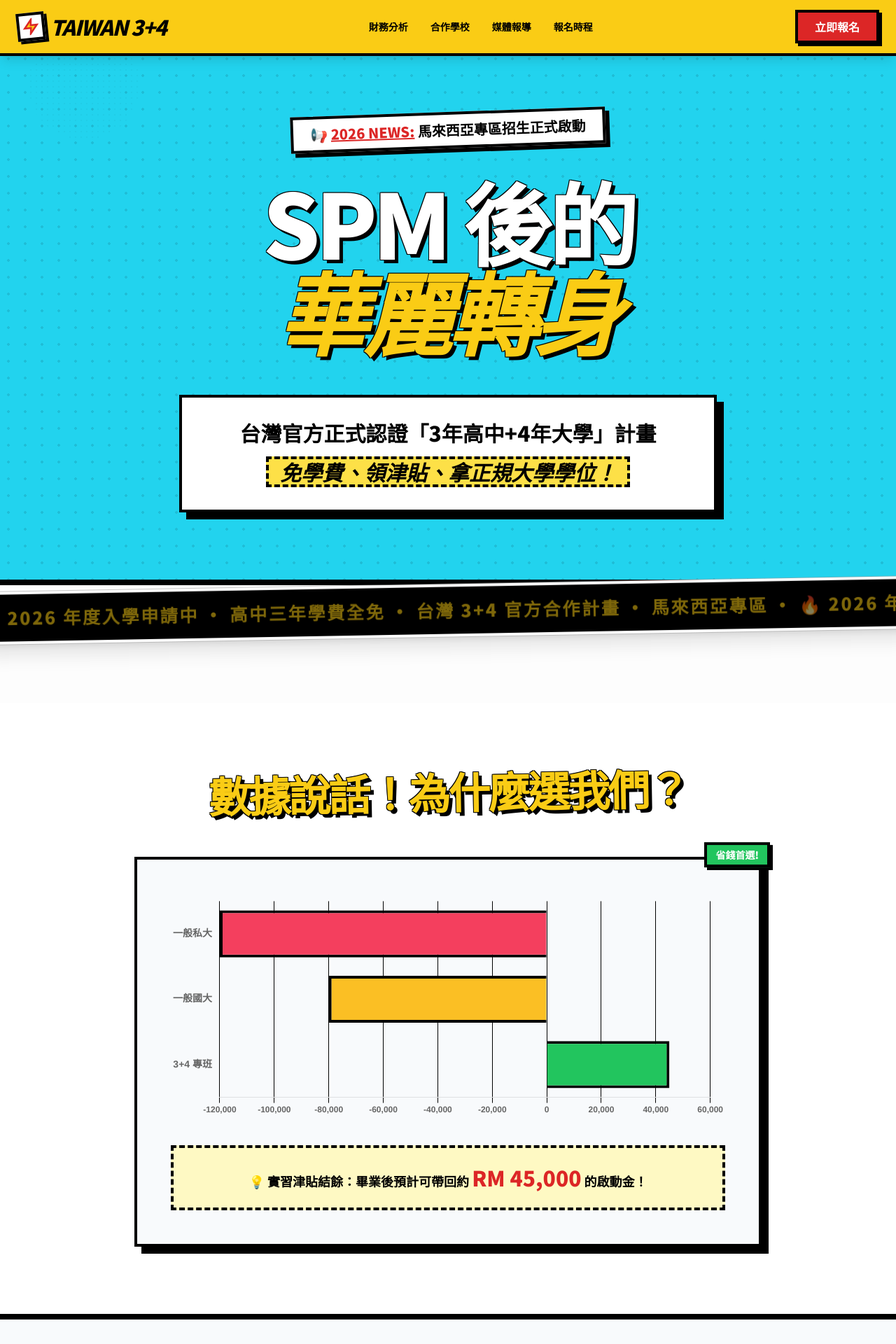
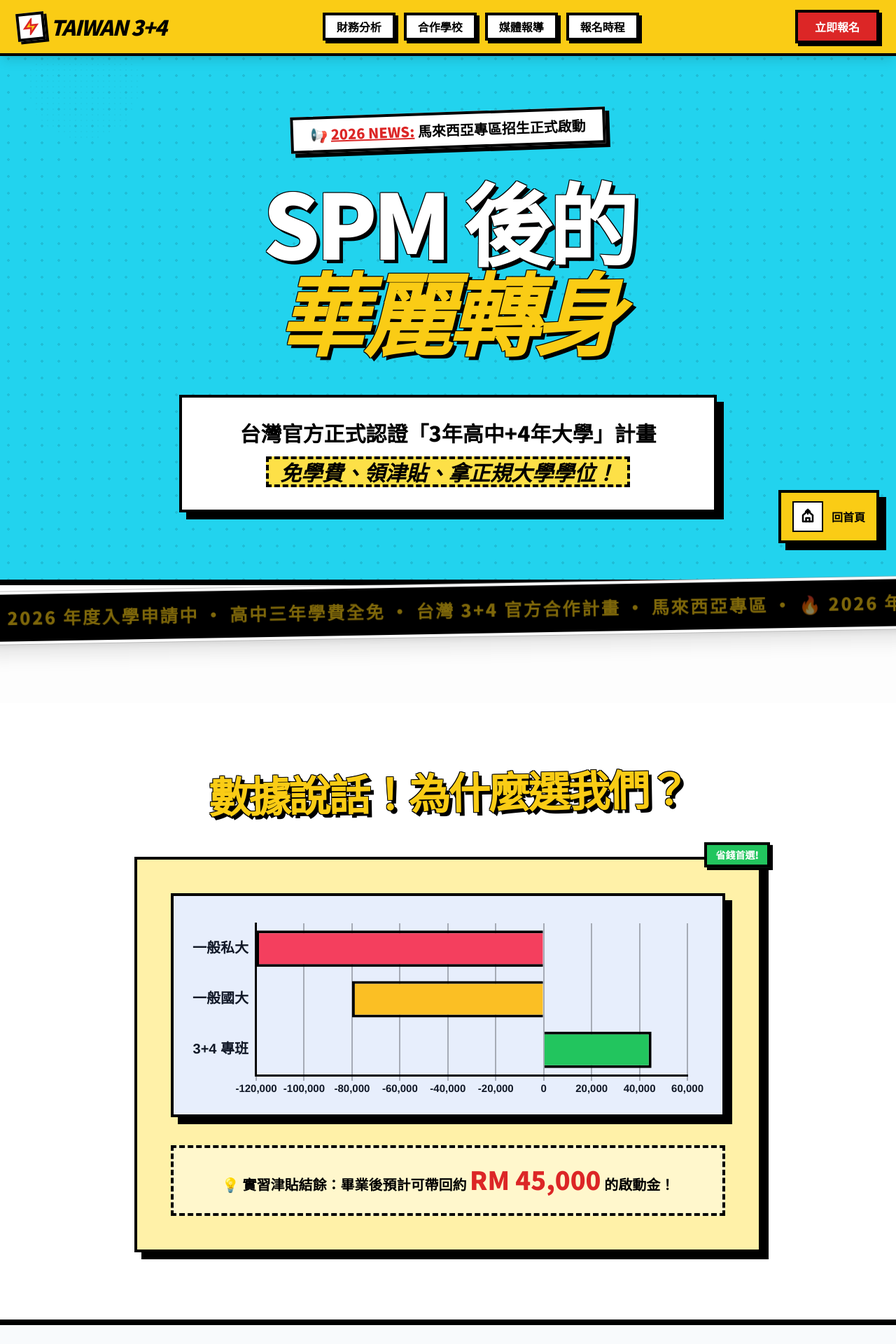
Before and after one commit to isaac0194/taiwan-3plus4-landing, a React (Vite) app: page / in a window 1280 px wide. Shown: the top 1920 px of the page at 70% size. Built offline with nearby package versions, Linux system fonts and the light colour scheme.

Commit message:
Refine homepage sections and school cards

```diff
--- a/src/App.jsx
+++ b/src/App.jsx
@@ -3,6 +3,7 @@ import Navbar from './components/Navbar';
 import HeroSection from './components/HeroSection';
 import FeaturesSection from './components/FeaturesSection';
 import Footer from './components/Footer';
+import { IconHomeTop } from './components/shared';
 
 // Lazy load 非首屏元件，減少初始 bundle 大小
 const FinanceSection = lazy(() => import('./components/FinanceSection'));
@@ -75,6 +76,17 @@ export default function App() {
       </main>
 
       <Footer />
+
+      <a
+        href="#"
+        className="fixed bottom-6 right-6 z-[120] bg-yellow-400 text-black border-4 border-black px-4 py-3 comic-shadow hover:-translate-y-1 transition-all focus:outline-none focus:ring-4 focus:ring-black flex items-center gap-3"
+        aria-label="回首頁"
+      >
+        <span className="bg-white border-2 border-black p-2">
+          <IconHomeTop />
+        </span>
+        <span className="font-black text-base uppercase leading-none">回首頁</span>
+      </a>
     </div>
   );
 }
--- a/src/components/FinanceSection.jsx
+++ b/src/components/FinanceSection.jsx
@@ -19,11 +19,24 @@ const chartOptions = {
   maintainAspectRatio: false,
   plugins: {
     legend: { display: false },
-    tooltip: { backgroundColor: '#000', padding: 12 },
+    tooltip: {
+      backgroundColor: '#000',
+      padding: 14,
+      titleFont: { size: 16, weight: 'bold' },
+      bodyFont: { size: 15, weight: 'bold' },
+    },
   },
   scales: {
-    x: { grid: { color: '#000' }, ticks: { font: { weight: 'bold' } } },
-    y: { grid: { display: false }, ticks: { font: { weight: 'bold', size: 14 } } },
+    x: {
+      grid: { color: 'rgba(0, 0, 0, 0.28)', lineWidth: 2 },
+      ticks: { color: '#111827', font: { weight: 'bold', size: 15 } },
+      border: { color: '#000', width: 3 },
+    },
+    y: {
+      grid: { display: false },
+      ticks: { color: '#111827', font: { weight: 'bold', size: 20 } },
+      border: { color: '#000', width: 3 },
+    },
   },
 };
 
@@ -52,14 +65,18 @@ export default function FinanceSection() {
           </h2>
         </FadeInUp>
         <SlideIn from="left">
-          <div className="bg-slate-50 border-4 border-black p-6 sm:p-12 comic-shadow relative group text-black">
+          <div className="bg-[#fff1a8] border-4 border-black p-6 sm:p-12 comic-shadow relative group text-black">
             <Badge text="省錢首選!" color="bg-green-500" />
-            <div className="h-80 w-full" role="img" aria-label="財務比較圖表：3+4專班預計可帶回 RM 45,000 啟動金，一般私大費用約 RM 120,000，一般國大費用約 RM 80,000">
+            <div
+              className="h-80 w-full bg-[#e7eefc] border-4 border-black p-4 sm:p-6 comic-shadow"
+              role="img"
+              aria-label="財務比較圖表：3+4專班預計可帶回 RM 45,000 啟動金，一般私大費用約 RM 120,000，一般國大費用約 RM 80,000"
+            >
               <Bar options={chartOptions} data={chartData} />
             </div>
-            <div className="mt-10 p-6 bg-yellow-100 border-4 border-black border-dashed font-black text-lg text-center">
+            <div className="mt-10 p-6 bg-[#fff7cc] border-4 border-black border-dashed font-black text-xl text-center leading-relaxed">
               <span aria-hidden="true">💡</span> 實習津貼結餘：畢業後預計可帶回約{' '}
-              <strong className="text-red-600 text-3xl font-black">RM 45,000</strong> 的啟動金！
+              <strong className="text-red-600 text-4xl font-black">RM 45,000</strong> 的啟動金！
             </div>
           </div>
         </SlideIn>
--- a/src/components/Navbar.jsx
+++ b/src/components/Navbar.jsx
@@ -1,4 +1,11 @@
 import { IconZap } from './shared';
+
+const navItems = [
+  { href: '#finance', label: '財務分析' },
+  { href: '#schools', label: '合作學校' },
+  { href: '#news', label: '媒體報導' },
+  { href: '#timeline', label: '報名時程' },
+];
 
 export default function Navbar() {
   return (
@@ -14,11 +21,17 @@ export default function Navbar() {
           </div>
           <span className="text-2xl sm:text-3xl tracking-tighter italic uppercase">Taiwan 3+4</span>
         </a>
-        <div className="hidden lg:flex gap-8 text-sm uppercase text-black" role="list">
-          <a href="#finance" className="hover:text-red-600 transition-colors focus:outline-none focus:underline" role="listitem">財務分析</a>
-          <a href="#schools" className="hover:text-red-600 transition-colors focus:outline-none focus:underline" role="listitem">合作學校</a>
-          <a href="#news" className="hover:text-red-600 transition-colors focus:outline-none focus:underline" role="listitem">媒體報導</a>
-          <a href="#timeline" className="hover:text-red-600 transition-colors focus:outline-none focus:underline" role="listitem">報名時程</a>
+        <div className="hidden lg:flex gap-3 text-black items-center" role="list">
+          {navItems.map((item) => (
+            <a
+              key={item.href}
+              href={item.href}
+              className="bg-white border-4 border-black px-4 py-2 text-base leading-none shadow-[4px_4px_0px_0px_rgba(0,0,0,1)] hover:bg-black hover:text-yellow-300 hover:-translate-y-1 transition-all focus:outline-none focus:ring-4 focus:ring-black"
+              role="listitem"
+            >
+              {item.label}
+            </a>
+          ))}
         </div>
         <a
           href="#contact"
--- a/src/components/SchoolModal.jsx
+++ b/src/components/SchoolModal.jsx
@@ -76,8 +76,8 @@ export default function SchoolModal({ school, onClose }) {
           <ul className="space-y-3">
             {school.highlights.map((h, i) => (
               <li key={i} className="flex items-start gap-3 font-bold text-base leading-relaxed">
-                <span className="text-xl mt-0.5" aria-hidden="true">•</span>
-                <span>{h}</span>
+                <span className="text-xl mt-0.5" aria-hidden="true">{h.icon}</span>
+                <span>{h.text}</span>
               </li>
             ))}
           </ul>
--- a/src/components/SchoolsSection.jsx
+++ b/src/components/SchoolsSection.jsx
@@ -18,24 +18,33 @@ const schools = [
   {
     name: "六信高中",
     loc: "台南市",
-    majors: ["電機科", "機械科", "冷凍空調科"],
+    majors: ["資訊科", "烘焙科"],
     color: "bg-red-400",
     panelColor: "bg-cyan-300",
     logo: LOGOS.lhvs,
     badge: "南台灣口碑",
     link: "https://www.lhvs.tn.edu.tw/",
-    highlights: ["全額補助學費", "住宿補貼", "就業保障"],
+    highlights: [
+      { icon: "🏫", text: "南台灣口碑名校，創校近 70 年，校風嚴謹" },
+      { icon: "💰", text: "第一志願入學贈「物品抵用券」，全額折抵制服與寢具費用" },
+      { icon: "📜", text: "通過華測（TOCFL）分級，最高可領取 4,000 元獎學金" },
+    ],
   },
   {
     name: "新光高中",
     loc: "高雄市",
-    majors: ["電機科", "資訊科", "冷凍空調科"],
+    majors: ["資訊科"],
     color: "bg-blue-400",
     panelColor: "bg-slate-200",
     logo: LOGOS.sghs,
     badge: "住宿全免",
     link: "https://sg.sgshedu.tw/",
-    highlights: ["住宿費全免", "企業實習", "技術認證"],
+    highlights: [
+      { icon: "💰", text: "住宿費全免，每月僅需負擔水電費約 300 元" },
+      { icon: "⚙️", text: "直升正修科技大學電機工程系，南台灣工程界名氣響亮" },
+      { icon: "💵", text: "學費政府全額補助，實習津貼每月至少 NT$ 28,590 起" },
+      { icon: "🚉", text: "近後庄火車站，校內設僑生輔導老師協助居留、健保及職場適應" },
+    ],
   },
   {
     name: "育德工家",
@@ -46,18 +55,28 @@ const schools = [
     logo: LOGOS.ytvs,
     badge: "直升名校",
     link: "https://ytvs.tn.edu.tw/",
-    highlights: ["直升科大", "國際交流", "雙師制度"],
+    highlights: [
+      { icon: "🎓", text: "直升南臺科大，私立科大排名前茅，學歷含金量高" },
+      { icon: "🏘️", text: "4 人房宿舍每學期 12,500 元，專責老師管理生活起居" },
+      { icon: "👨‍🍳", text: "學校本身即為國家檢定考場，原場地練習、原場地考照，取證率高" },
+      { icon: "💰", text: "3 年學費全免，入學費用透明，每月享 NT$ 28,590 以上法定實習津貼" },
+    ],
   },
   {
     name: "華德工家",
     loc: "高雄市",
-    majors: ["資訊科", "電機科", "餐飲科", "美容科"],
+    majors: ["資訊科", "烘焙科", "餐飲科"],
     color: "bg-purple-400",
     panelColor: "bg-violet-200",
     logo: LOGOS.hdvs,
     badge: "設施最完善",
     link: "https://www.hdvs.kh.edu.tw/",
-    highlights: ["頂尖設備", "多元科系", "產業合作"],
+    highlights: [
+      { icon: "🎓", text: "畢業可直升龍華科大或元培醫大，升學地圖最廣" },
+      { icon: "🏘️", text: "宿舍附冷氣、Wi-Fi、冰箱、微波爐、電鍋、烘乾機，技高宿舍頂配" },
+      { icon: "🛣️", text: "位於高雄茄萣區，鄰近省道，校方協助媒合優質實習廠商" },
+      { icon: "💰", text: "學費全免、津貼符合勞基法（NT$ 28,590 起），享勞健保保障" },
+    ],
   },
 ];
 
@@ -121,10 +140,16 @@ export default function SchoolsSection() {
                     ))}
                   </ul>
                 </div>
-                <div className="p-4 border-t-4 border-black">
-                  <span className="font-black text-sm flex items-center gap-1 group-hover:gap-3 transition-all">
-                    查看學校亮點 →
-                  </span>
+                <div className="p-0 border-t-4 border-black bg-black">
+                  <div className="px-4 py-5 text-center text-white font-black tracking-wide">
+                    <span className="inline-block bg-yellow-300 text-black border-2 border-black px-3 py-1 text-sm mb-2 shadow-[3px_3px_0px_0px_rgba(0,0,0,1)]">
+                      精選
+                    </span>
+                    <span className="flex items-center justify-center gap-2 text-lg group-hover:gap-4 transition-all">
+                      查看學校亮點
+                      <span aria-hidden="true">✦</span>
+                    </span>
+                  </div>
                 </div>
               </article>
             ))}
--- a/src/components/shared.jsx
+++ b/src/components/shared.jsx
@@ -30,6 +30,25 @@ export const IconChevron = ({ isOpen }) => (
   </svg>
 );
 
+export const IconHomeTop = () => (
+  <svg
+    width="24"
+    height="24"
+    viewBox="0 0 24 24"
+    fill="none"
+    stroke="currentColor"
+    strokeWidth="2.5"
+    strokeLinecap="round"
+    strokeLinejoin="round"
+    aria-hidden="true"
+  >
+    <path d="M12 4 5 10v9h14v-9L12 4Z" />
+    <path d="M9.5 19v-5h5v5" />
+    <path d="M12 2v6" />
+    <path d="m9 5 3-3 3 3" />
+  </svg>
+);
+
 export const Badge = ({ text, color = 'bg-red-500' }) => (
   <div
     className={`absolute -top-4 -right-4 ${color} text-white font-black px-3 py-1 border-4 border-black shadow-[4px_4px_0px_0px_rgba(0,0,0,1)] -rotate-6 z-10 text-sm animate-bounce uppercase`}
```
